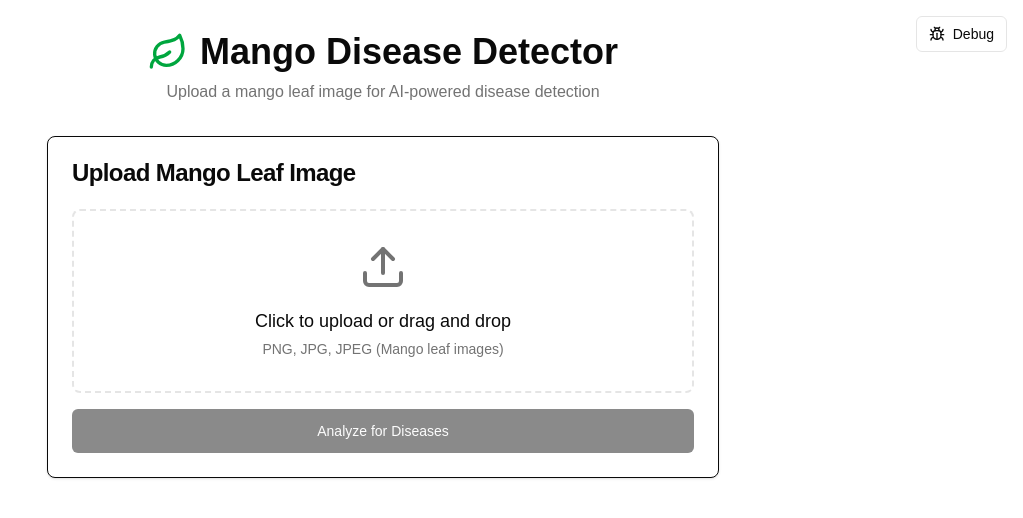
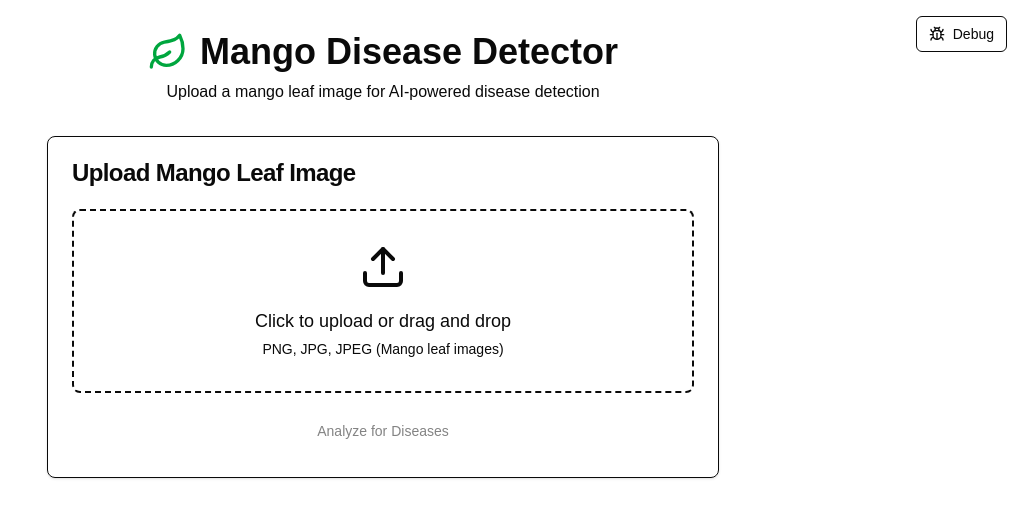
Before and after one commit to Anoop-Kondepudi/uta-hackathon-2025, a Next.js app: page / in a window 1280 px wide. Shown: the top 518 px of the page, without its empty margins (257-1280 px from the left). Built offline with nearby package versions, Linux system fonts and the light colour scheme.

Commit message:
glocals.css theme fix

```diff
--- a/app/globals.css
+++ b/app/globals.css
@@ -21,9 +21,8 @@
   --input: 0 0% 89.8%;
   --ring: 0 0% 3.9%;
   --radius: 0.5rem;
-}
 
-@theme inline {
+  /* Color values based on the variables above */
   --color-background: hsl(var(--background));
   --color-foreground: hsl(var(--foreground));
   --color-card: hsl(var(--card));
```
